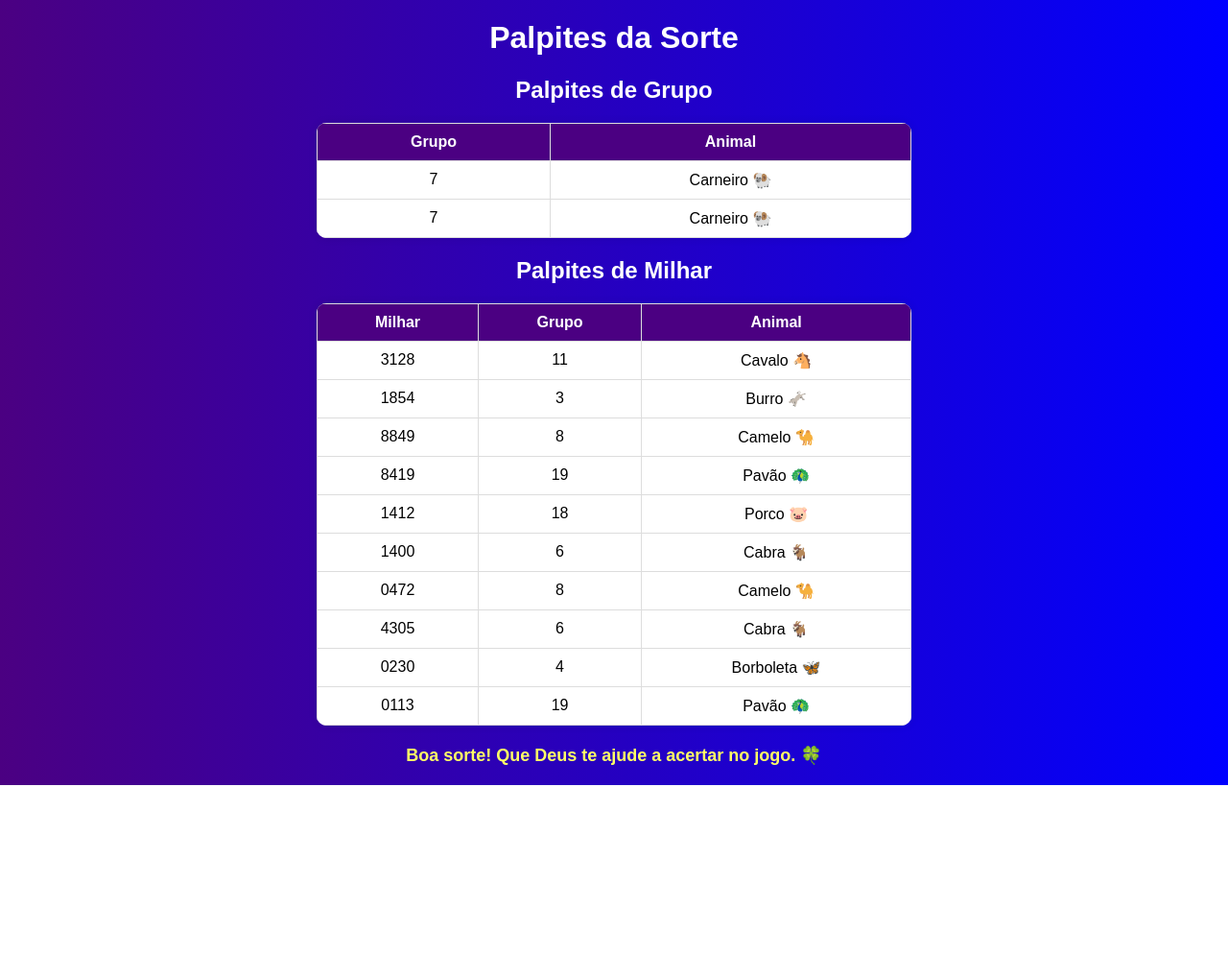
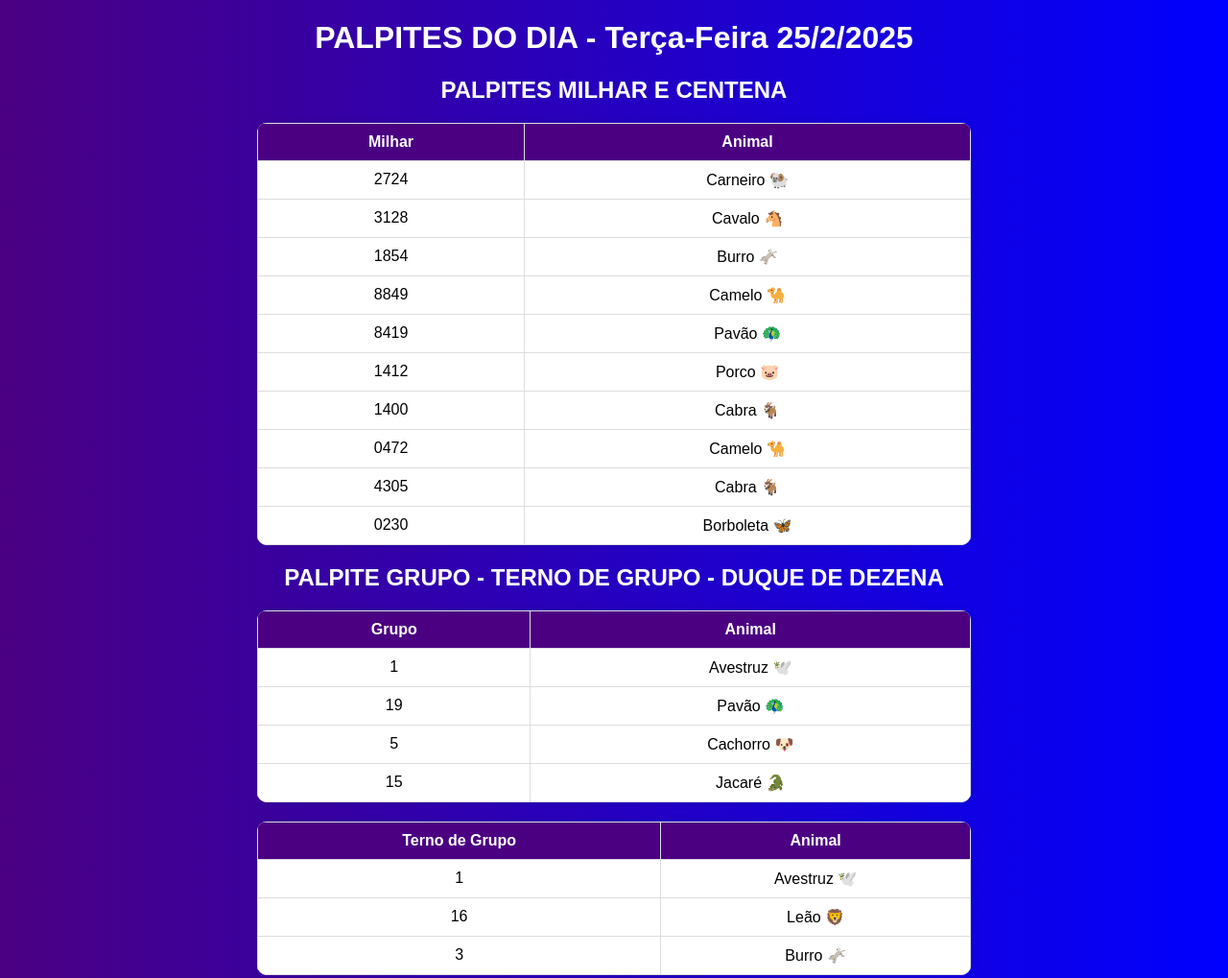
Before and after one commit to morenodasortejb/PALPITES, a plain HTML site: page index.html in a window 1280 px wide. Shown: the top 1019 px of the page at 96% size. Before the commit the page ends 818 px from the top, so only its background shows below. Drawn offline with Linux system fonts and the light colour scheme.

Commit message:
Update index.html

```diff
--- a/index.html
+++ b/index.html
@@ -3,7 +3,7 @@
 <head>
     <meta charset="UTF-8">
     <meta name="viewport" content="width=device-width, initial-scale=1.0">
-    <title>Palpites da Sorte</title>
+    <title>Palpites do Dia</title>
     <style>
         body {
             font-family: Arial, sans-serif;
@@ -13,7 +13,7 @@
             margin: 20px;
         }
         table {
-            width: 50%;
+            width: 60%;
             margin: 20px auto;
             border-collapse: collapse;
             background: white;
@@ -39,6 +39,14 @@
         }
     </style>
     <script>
+        function gerarData() {
+            const diasSemana = ["Domingo", "Segunda-Feira", "Terça-Feira", "Quarta-Feira", "Quinta-Feira", "Sexta-Feira", "Sábado"];
+            let hoje = new Date();
+            let diaSemana = diasSemana[hoje.getDay()];
+            let dataFormatada = `${diaSemana} ${hoje.getDate()}/${hoje.getMonth() + 1}/${hoje.getFullYear()}`;
+            document.getElementById("data").innerText = dataFormatada;
+        }
+
         function gerarPalpites() {
             const animais = [
                 "Avestruz 🕊️", "Águia 🦅", "Burro 🫏", "Borboleta 🦋", "Cachorro 🐶",
@@ -48,42 +56,62 @@
                 "Touro 🐂", "Tigre 🐯", "Urso 🐻", "Veado 🦌", "Vaca 🐄"
             ];
 
-            let palpitesGrupo = "";
-            for (let i = 0; i < 2; i++) {
-                let grupo = Math.floor(Math.random() * 25) + 1;
-                palpitesGrupo += `<tr><td>${grupo}</td><td>${animais[grupo - 1]}</td></tr>`;
-            }
-            document.getElementById("palpitesGrupo").innerHTML = palpitesGrupo;
-
             let palpitesMilhar = "";
             for (let i = 0; i < 10; i++) {
                 let milhar = ("0000" + Math.floor(Math.random() * 10000)).slice(-4);
                 let grupo = Math.floor(Math.random() * 25) + 1;
-                palpitesMilhar += `<tr><td>${milhar}</td><td>${grupo}</td><td>${animais[grupo - 1]}</td></tr>`;
+                palpitesMilhar += `<tr><td>${milhar}</td><td>${animais[grupo - 1]}</td></tr>`;
             }
             document.getElementById("palpitesMilhar").innerHTML = palpitesMilhar;
+
+            let palpitesGrupo = "";
+            for (let i = 0; i < 4; i++) {
+                let grupo = Math.floor(Math.random() * 25) + 1;
+                palpitesGrupo += `<tr><td>${grupo}</td><td>${animais[grupo - 1]}</td></tr>`;
+            }
+
+            let ternoGrupo = "";
+            for (let i = 0; i < 3; i++) {
+                let grupo = Math.floor(Math.random() * 25) + 1;
+                ternoGrupo += `<tr><td>${grupo}</td><td>${animais[grupo - 1]}</td></tr>`;
+            }
+
+            let duqueDezena = "";
+            for (let i = 0; i < 3; i++) {
+                let dezena = ("00" + Math.floor(Math.random() * 100)).slice(-2);
+                let grupo = Math.floor(Math.random() * 25) + 1;
+                duqueDezena += `<tr><td>${dezena}</td><td>${animais[grupo - 1]}</td></tr>`;
+            }
+
+            document.getElementById("palpitesGrupo").innerHTML = palpitesGrupo;
+            document.getElementById("ternoGrupo").innerHTML = ternoGrupo;
+            document.getElementById("duqueDezena").innerHTML = duqueDezena;
         }
     </script>
 </head>
-<body onload="gerarPalpites()">
-    <h1>Palpites da Sorte</h1>
-    <h2>Palpites de Grupo</h2>
+<body onload="gerarData(); gerarPalpites()">
+    <h1>PALPITES DO DIA - <span id="data"></span></h1>
+
+    <h2>PALPITES MILHAR E CENTENA</h2>
     <table>
-        <tr>
-            <th>Grupo</th>
-            <th>Animal</th>
-        </tr>
+        <tr><th>Milhar</th><th>Animal</th></tr>
+        <tbody id="palpitesMilhar"></tbody>
+    </table>
+
+    <h2>PALPITE GRUPO - TERNO DE GRUPO - DUQUE DE DEZENA</h2>
+    <table>
+        <tr><th>Grupo</th><th>Animal</th></tr>
         <tbody id="palpitesGrupo"></tbody>
     </table>
-    <h2>Palpites de Milhar</h2>
     <table>
-        <tr>
-            <th>Milhar</th>
-            <th>Grupo</th>
-            <th>Animal</th>
-        </tr>
-        <tbody id="palpitesMilhar"></tbody>
+        <tr><th>Terno de Grupo</th><th>Animal</th></tr>
+        <tbody id="ternoGrupo"></tbody>
     </table>
+    <table>
+        <tr><th>Duque de Dezena</th><th>Animal</th></tr>
+        <tbody id="duqueDezena"></tbody>
+    </table>
+
     <p class="message">Boa sorte! Que Deus te ajude a acertar no jogo. 🍀</p>
 </body>
 </html>
```
